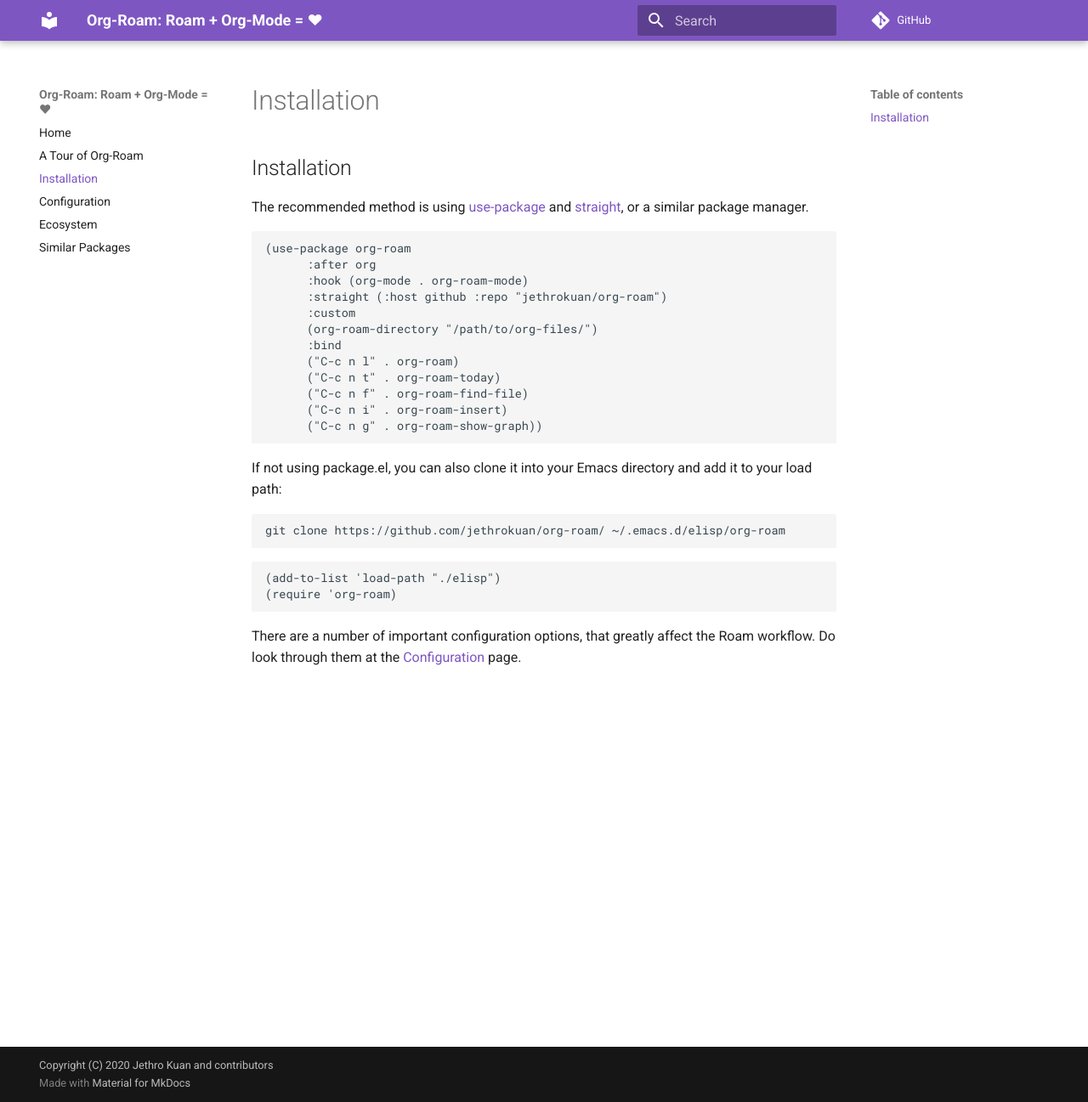
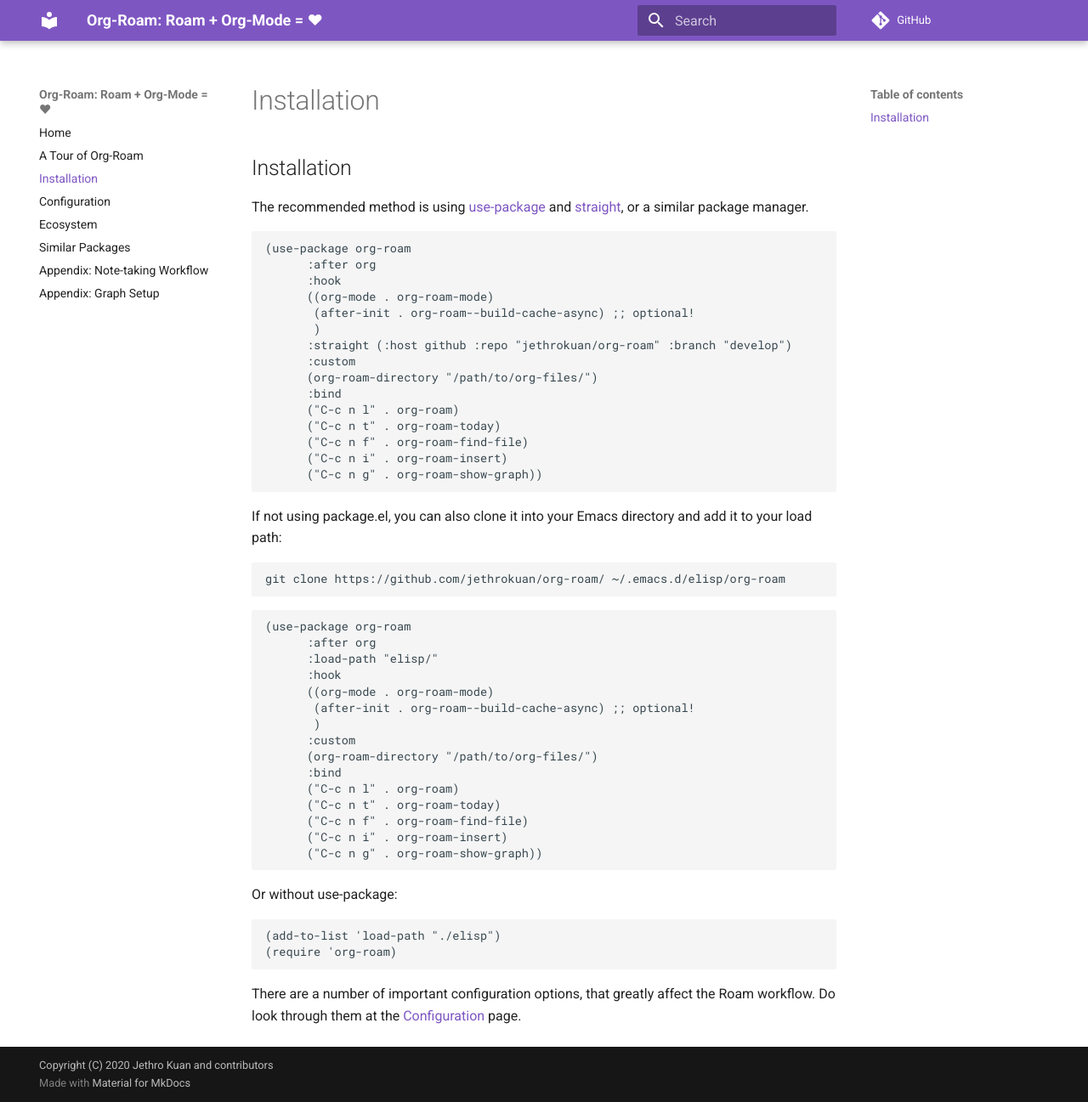
Before and after one commit to org-roam/org-roam, an MkDocs documentation site: the page built from doc/installation.md, in a window 1280 px wide and 1297 px high. Shown: the whole window at 85% size. Built offline with MkDocs 1.6.1 and Material for MkDocs 9.7.7, drawn with Linux system fonts in a browser that asks for light colours; comment, search, counter and statistics services are not loaded.

Commit message:
(docs): overhaul documentation (#76)
Updated for latest Org-roam, and add all relevant information into the new documentation site.

````diff
--- a/doc/installation.md
+++ b/doc/installation.md
@@ -6,8 +6,11 @@
 ```
 (use-package org-roam
       :after org
-      :hook (org-mode . org-roam-mode)
-      :straight (:host github :repo "jethrokuan/org-roam")
+      :hook
+      ((org-mode . org-roam-mode)
+       (after-init . org-roam--build-cache-async) ;; optional!
+       )
+      :straight (:host github :repo "jethrokuan/org-roam" :branch "develop")
       :custom
       (org-roam-directory "/path/to/org-files/")
       :bind
@@ -26,6 +29,26 @@
 ```
 
 ```
+(use-package org-roam
+      :after org
+      :load-path "elisp/"
+      :hook
+      ((org-mode . org-roam-mode)
+       (after-init . org-roam--build-cache-async) ;; optional!
+       )
+      :custom
+      (org-roam-directory "/path/to/org-files/")
+      :bind
+      ("C-c n l" . org-roam)
+      ("C-c n t" . org-roam-today)
+      ("C-c n f" . org-roam-find-file)
+      ("C-c n i" . org-roam-insert)
+      ("C-c n g" . org-roam-show-graph))
+```
+
+Or without use-package:
+
+```
 (add-to-list 'load-path "./elisp")
 (require 'org-roam)
 ```
--- a/mkdocs.yml
+++ b/mkdocs.yml
@@ -10,6 +10,8 @@
 - Configuration: configuration.md
 - Ecosystem: ecosystem.md
 - Similar Packages: comparison.md
+- "Appendix: Note-taking Workflow": notetaking_workflow.md
+- "Appendix: Graph Setup": graph_setup.md
 markdown_extensions:
   - admonition
   - pymdownx.betterem:
````
Also changed, not shown: doc/configuration.md (+2 -2 lines), doc/ecosystem.md (+66 -6 lines), doc/graph_setup.md (added, +39 -0 lines), doc/notetaking_workflow.md (added, +20 -0 lines), doc/tour.md (+61 -12 lines), doc/images/mathpix.gif (added), doc/images/org-roam-find-file.gif (added), doc/images/org-roam-insert-filetag.gif (added), doc/images/org-roam-insert.gif (deleted), 2 other files.
